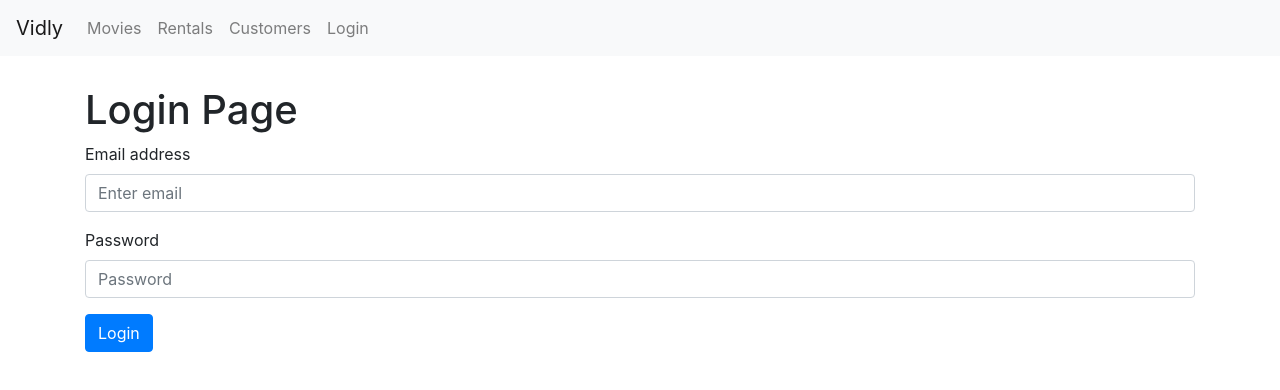
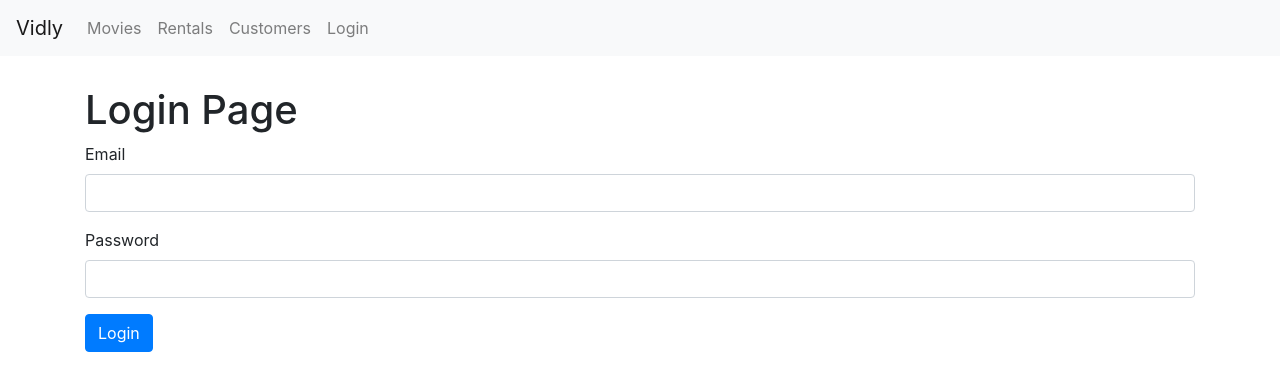
Before and after one commit to filippobarcellos/vidly, a React (Create React App) app: page /login in a window 1280 px wide. Shown: the top 390 px of the page. Built offline with nearby package versions, Linux system fonts and the light colour scheme.

Commit message:
reusable input

```diff
--- /dev/null
+++ b/src/Components/Common/input.js
@@ -0,0 +1,19 @@
+import React from 'react';
+
+// import { Container } from './styles';
+
+export default function Input({ name, label, value, onChange }) {
+  return (
+    <div className="form-group">
+      <label htmlfor={name}>{label}</label>
+      <input
+        onChange={onChange}
+        name={name}
+        value={value}
+        type={name}
+        className="form-control"
+        id={name}
+      />
+  </div>
+  );
+}
--- a/src/Pages/Login.js
+++ b/src/Pages/Login.js
@@ -1,4 +1,6 @@
 import React, { Component } from 'react';
+
+import Input from '../Components/Common/input';
 
 class Login extends Component {
   state = {
@@ -24,32 +26,20 @@ class Login extends Component {
       <>
         <h1>Login Page</h1>
         <form onSubmit={this.handleSubmit}>
-          <div className="form-group">
-            <label for="email">Email address</label>
-            <input
-              onChange={this.handleChange}
-              name="email"
-              value={email}
-              type="email"
-              className="form-control"
-              id="email"
-              placeholder="Enter email"
-            />
-          </div>
 
-          <div className="form-group">
-            <label for="password">Password</label>
-            <input
-              onChange={this.handleChange}
-              name="password"
-              value={password}
-              type="password"
-              class="form-control"
-              id="password"
-              placeholder="Password"
-            />
-          </div>
+          <Input
+            name="email"
+            value={email}
+            label="Email"
+            onChange={this.handleChange}
+          />
 
+          <Input
+            name="password"
+            value={password}
+            label="Password"
+            onChange={this.handleChange}
+          />
           <button type="submit" className="btn btn-primary">Login</button>
         </form>
       </>
```
